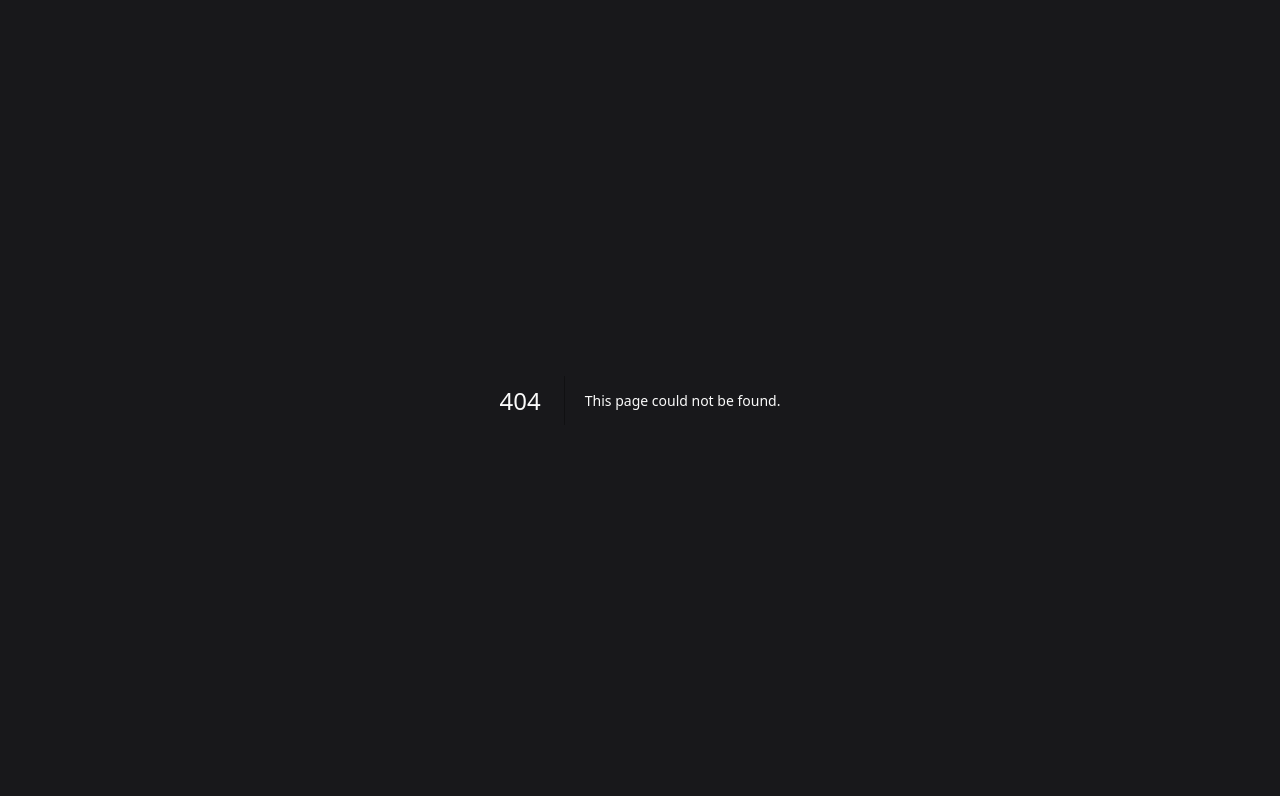
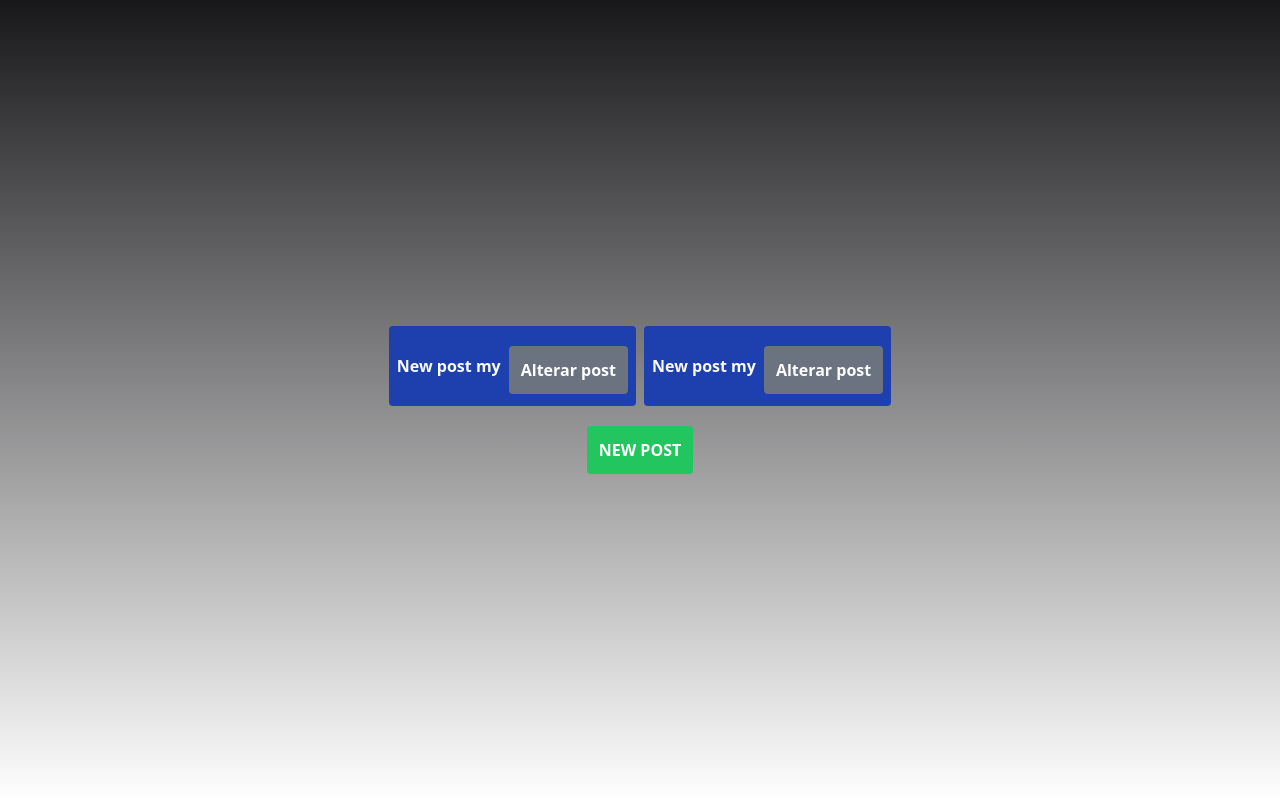
Before and after one commit to evertonwalker/react-everything, a Next.js app: page /posts in a window 1280 px wide. Before the commit this address had no page. Shown: the top 796 px of the page. Built offline with nearby package versions, Linux system fonts and the light colour scheme; data requests are answered from the project's data file.

Commit message:
feat: mutation, dropdown, comma test

```diff
--- /dev/null
+++ b/db.json
@@ -0,0 +1,27 @@
+{
+  "posts": [
+    {
+      "title": "New post my",
+      "id": "1"
+    },
+    {
+      "title": "New post my",
+      "id": "2"
+    }
+  ],
+  "comments": [
+    {
+      "id": "1",
+      "text": "a comment about post 1",
+      "postId": "1"
+    },
+    {
+      "id": "2",
+      "text": "another comment about post 1",
+      "postId": "1"
+    }
+  ],
+  "profile": {
+    "name": "typicode"
+  }
+}
--- /dev/null
+++ b/pages/comma-change/index.tsx
@@ -0,0 +1,31 @@
+import { ChangeEvent, useState } from "react";
+
+const CommaChange = () => {
+  const [inputValue, setInputValue] = useState("");
+
+  const handleComma = (e: ChangeEvent<HTMLInputElement>) => {
+
+      const newValue = e.target.value;
+      // Permitir apenas números e ponto
+      if (/^[0-9]*\.?[0-9]*$/.test(newValue)) {
+        setInputValue(newValue);
+      }
+  }
+
+  return (
+    <div className="flex justify-center">
+      <input
+        style={{
+          color: 'black'
+        }}
+        type="text"
+        value={inputValue}
+        onChange={handleComma}
+      />
+      <br></br>
+      <span className="text-9xl">{inputValue}</span>
+    </div>
+  );
+};
+
+export default CommaChange;
--- /dev/null
+++ b/pages/dropdown/index.tsx
@@ -0,0 +1,42 @@
+import useDropdown from "./useDropdown";
+
+const options = ["Option 1", "Option 2", "Option 3"];
+export default function Dropdown() {
+  const { ref, isOpen, setIsOpen, selectedValue, handleOptionClick } =
+    useDropdown<string>("");
+
+  return (
+    <div ref={ref} style={{ position: "relative", display: "inline-block" }}>
+      <input
+        type="text"
+        value={selectedValue}
+        onClick={() => setIsOpen(!isOpen)}
+        readOnly
+        placeholder="Select an option"
+      />
+      {isOpen && (
+        <ul
+          style={{
+            position: "absolute",
+            top: "100%",
+            left: 0,
+            border: "1px solid #ccc",
+            listStyle: "none",
+            padding: 0,
+            margin: 0,
+          }}
+        >
+          {options.map((option) => (
+            <li
+              key={option}
+              onClick={() => handleOptionClick(option)}
+              style={{ padding: "8px", cursor: "pointer" }}
+            >
+              {option}
+            </li>
+          ))}
+        </ul>
+      )}
+    </div>
+  );
+}
--- /dev/null
+++ b/pages/dropdown/useDropdown.ts
@@ -0,0 +1,33 @@
+import { useEffect, useRef, useState } from 'react';
+
+function useDropdown<T>(initialState: T) {
+  const [isOpen, setIsOpen] = useState(false);
+  const [selectedValue, setSelectedValue] = useState<T>(initialState);
+  const ref = useRef<HTMLDivElement>(null);
+
+  useEffect(() => {
+    function handleClickOutside(event: MouseEvent | TouchEvent) {
+      if (ref.current && !ref.current.contains(event.target as Node)) {
+        setIsOpen(false);
+      }
+    }
+
+    document.addEventListener('mousedown', handleClickOutside as EventListener);
+    document.addEventListener('touchstart', handleClickOutside as EventListener);
+
+    return () => {
+      document.removeEventListener('mousedown', handleClickOutside as EventListener);
+      document.removeEventListener('touchstart', handleClickOutside as EventListener);
+    };
+  }, []);
+
+  const handleOptionClick = (value: T) => {
+    setSelectedValue(value);
+    console.log(selectedValue);
+    setIsOpen(false);
+  };
+
+  return { ref, isOpen, setIsOpen, selectedValue, handleOptionClick };
+}
+
+export default useDropdown;
--- /dev/null
+++ b/pages/posts/[id].tsx
@@ -0,0 +1,26 @@
+import { useRouter } from "next/router";
+import { useFetch } from "./hooks/useFetch";
+
+type Post = {
+  id: number;
+  title: string;
+  views: number;
+};
+
+export default function PostDetails() {
+  const router = useRouter();
+  const { id } = router.query;
+  const { data } = useFetch<Post>(`posts/${id}`);
+
+  if(!data) return <>Loading...</>
+
+  return (
+    <div>
+      <ul>
+        <li>{data.id}</li>
+        <li>{data.title}</li>
+        <li>{data.views}</li>
+      </ul>
+    </div>
+  );
+}
--- /dev/null
+++ b/pages/posts/hooks/useFetch.ts
@@ -0,0 +1,12 @@
+import useSWR from "swr";
+import api from "../services/api";
+
+
+export function useFetch<Data = any>(url: string) {
+  const {data, error, mutate } = useSWR<Data>(url, async (url: string) => {
+    const response = await api.get(url);
+    return response.data;
+  });
+
+  return { data, error, mutate};
+}
--- /dev/null
+++ b/pages/posts/index.tsx
@@ -0,0 +1,85 @@
+import { useRouter } from "next/router";
+import { useCallback } from "react";
+import { useFetch } from "./hooks/useFetch";
+import api from "./services/api";
+import { mutate as MutateGlobal } from "swr";
+
+type Post = {
+  id: number;
+  title: string;
+  views: number;
+};
+
+export default function PostsList() {
+  const router = useRouter();
+  const { data, mutate } = useFetch<Array<Post>>("posts");
+
+  const handleNavigate = (id: number) => {
+    router.push(`/posts/${id}`);
+  };
+
+  const handleNameChange = useCallback(
+    (id: number) => {
+      api.put(`posts/${id}`, { title: "New post my" });
+      const updatedPostList = data?.map((post) => {
+        if (post.id === id) {
+          return { ...post, title: "New title my" };
+        }
+        return post;
+      });
+
+      // Ele não irá chamar api novamente, pq esse false faz ele ignorar a requisição na api
+      mutate(updatedPostList, false);
+      MutateGlobal(`posts/${id}`, { id, title: "New title my" });
+    },
+    [data, mutate]
+  );
+
+  const addNewPost = useCallback(() => {
+    console.log('called');
+    if (data) {
+      const newPostList = [
+        ...data,
+        { id: 15, title: "My new post new", views: 200 },
+      ];
+      // mutate(newPostList, false);
+      MutateGlobal(`posts`, newPostList);
+    }
+  }, [data]);
+
+  if (!data) {
+    return <>Loading...</>;
+  }
+
+  return (
+    <div className="h-screen flex flex-col justify-center items-center">
+      <ul className="flex gap-2">
+        {data.map((post) => {
+          return (
+            <li
+              key={post.id}
+              className="bg-blue-800 font-bold mb-3 rounded flex items-center h-20 p-2"
+            >
+              <label onClick={() => handleNavigate(post.id)}>
+                {post.title}
+              </label>
+              <button
+                type="button"
+                className="p-3 bg-gray-500 text-white rounded mt-2 ml-2 font-bold"
+                onClick={() => handleNameChange(post.id)}
+              >
+                Alterar post
+              </button>
+            </li>
+          );
+        })}
+      </ul>
+      <button
+        className="p-3 bg-green-500 text-white rounded mt-2 font-bold"
+        onClick={addNewPost}
+      >
+        NEW POST
+      </button>
+    </div>
+  );
+}
--- /dev/null
+++ b/pages/posts/services/api.ts
@@ -0,0 +1,7 @@
+import axios from 'axios';
+
+const api = axios.create({
+  baseURL: 'http://localhost:3333'
+});
+
+export default api;
```
Also changed, not shown: package.json (+5 -2 lines), 1 other file (tests, documents, lock files or other folders).
